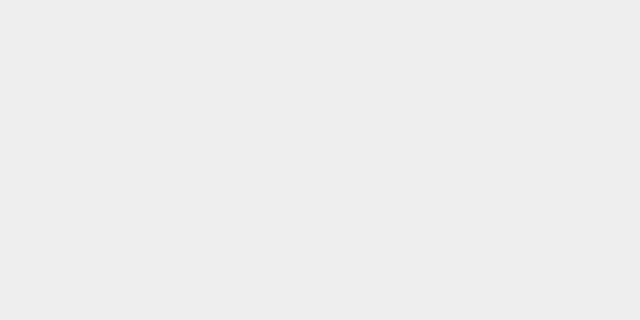
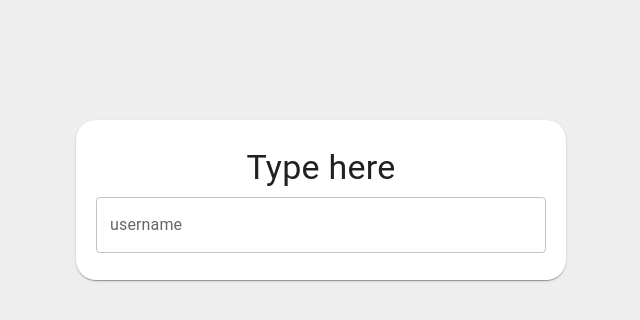
Before and after one commit to raunak42/course-app-2, a React (Vite) app in the folder course-app-2/react-app/: page /red in a window 1280 px wide. Before the commit this address had no page. Shown: the top 320 px of the page, without its empty margins (319-959 px from the left). Built offline with nearby package versions, Linux system fonts and the light colour scheme.

Commit message:
made an input component that shows textfield as red in real time when input does not match zodtype

```diff
--- a/course-app-2/react-app/src/App.tsx
+++ b/course-app-2/react-app/src/App.tsx
@@ -6,6 +6,7 @@ import UserSignup from './functions/user/userSignup'
 import AdminLogin from './functions/admin/adminLogin'
 import UserLogin from './functions/user/userLogin'
 import AddCourse from './functions/admin/addCourse'
+import InputRed from './components/inputRed'
 
 function App() {
   return <Router>
@@ -15,6 +16,7 @@ function App() {
       <Route path='/admin/login' element={<AdminLogin />} />
       <Route path='/user/login' element={<UserLogin />} />
       <Route path='/admin/addCourse' element={<AddCourse />} />
+      <Route path='/red' element={<InputRed />} />
     </Routes>
   </Router>
 }
--- /dev/null
+++ b/course-app-2/react-app/src/components/inputRed.tsx
@@ -0,0 +1,45 @@
+import { Card, TextField, Typography, setRef } from "@mui/material";
+import { useState } from "react";
+import {  z } from "zod";
+
+const inputProps = z.object({
+    input: z.string().min(3).max(10)
+})
+
+
+function InputRed() {
+
+    const [isRed, setIsRed] = useState(false);
+    const [input, setInput] = useState("");
+
+
+
+
+    return <div style={{ display: "flex", justifyContent: "center" }}>
+        <Card style={{
+            width: 450, height: 120, marginTop: 120,
+            display: "flex", flexFlow: "column", justifyContent: "space-evenly",
+            padding: 20,
+            borderRadius: 20
+        }}>
+            <Typography variant="h4" textAlign={"center"}>Type here</Typography>
+            <TextField
+                label={"username"}
+                onChange={(event) => {
+                    setInput(event.target.value);
+                    ; const parsedInput = inputProps.safeParse({ input: event.target.value });
+                    {
+                        if (parsedInput.success) {
+                            setIsRed(false);
+                        } else {
+                            setIsRed(true)
+                        }
+                    }
+                }}
+
+                error={isRed}>
+            </TextField>
+        </Card>
+    </div>
+}
+export default InputRed;
```
